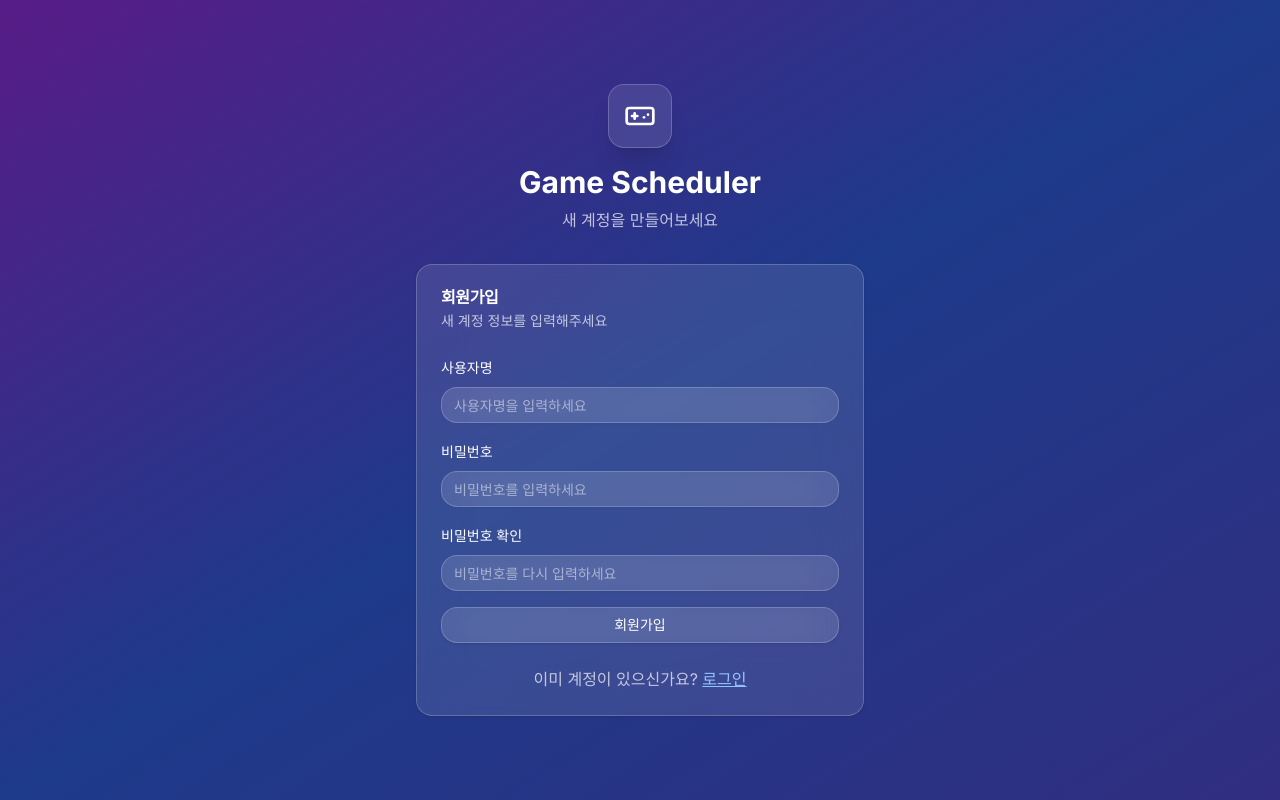
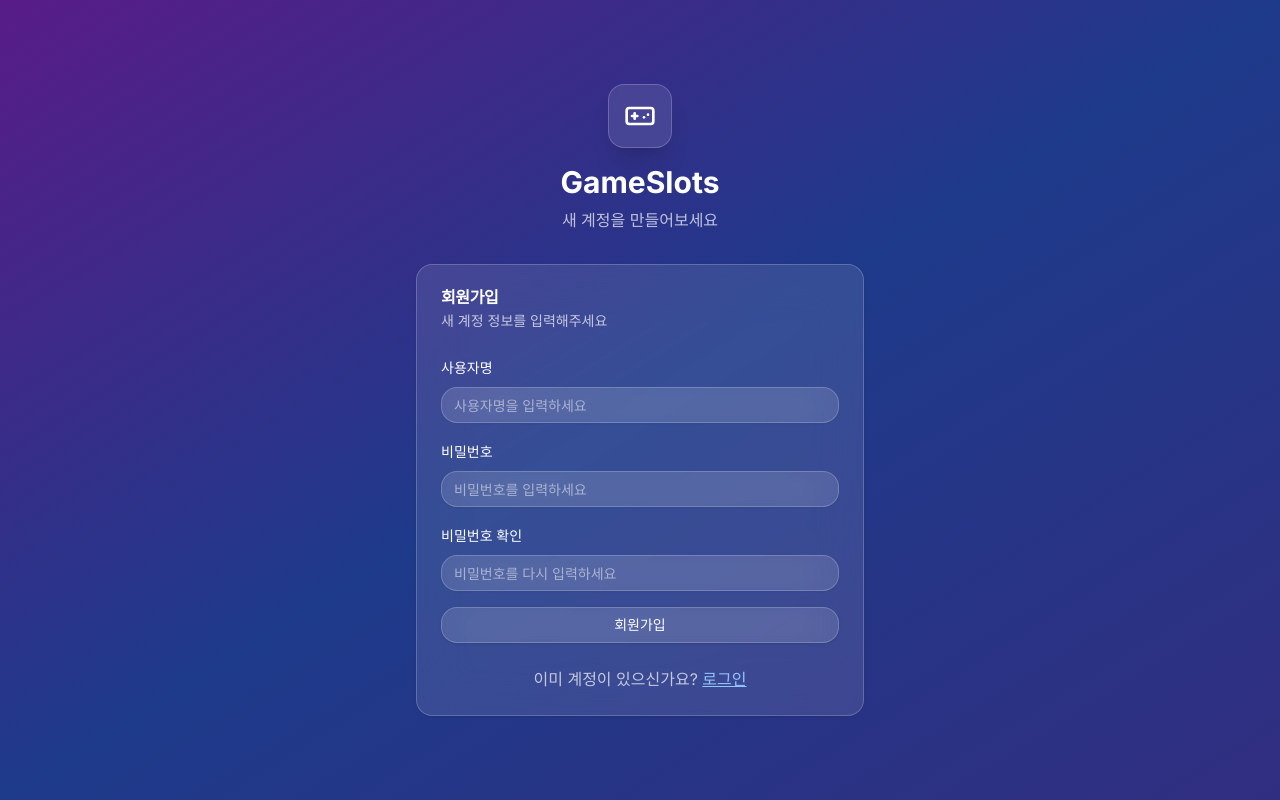
Before and after one commit to audora0212/gamesync-frontend, a Next.js app: page /auth/signup in a window 1280 px wide. Built offline with nearby package versions, Linux system fonts and the light colour scheme; no server answers.

Commit message:
명칭 변경

```diff
--- a/app/auth/login/page.tsx
+++ b/app/auth/login/page.tsx
@@ -52,7 +52,7 @@ export default function LoginPage() {
           <div className="inline-flex items-center justify-center w-16 h-16 glass rounded-2xl mb-4">
             <GamepadIcon className="w-8 h-8 text-white" />
           </div>
-          <h1 className="text-3xl font-bold text-white mb-2">Game Scheduler</h1>
+          <h1 className="text-3xl font-bold text-white mb-2">GameSlots</h1>
           <p className="text-white/70">게임 스케줄링 플랫폼에 로그인하세요</p>
         </div>
 
--- a/app/auth/signup/page.tsx
+++ b/app/auth/signup/page.tsx
@@ -61,7 +61,7 @@ export default function SignupPage() {
           <div className="inline-flex items-center justify-center w-16 h-16 glass rounded-2xl mb-4">
             <GamepadIcon className="w-8 h-8 text-white" />
           </div>
-          <h1 className="text-3xl font-bold text-white mb-2">Game Scheduler</h1>
+          <h1 className="text-3xl font-bold text-white mb-2">GameSlots</h1>
           <p className="text-white/70">새 계정을 만들어보세요</p>
         </div>
 
--- a/app/dashboard/page.tsx
+++ b/app/dashboard/page.tsx
@@ -3,10 +3,16 @@
 import { useState, useEffect } from "react"
 import { useRouter } from "next/navigation"
 import { Button } from "@/components/ui/button"
-import { Card, CardContent, CardDescription, CardHeader, CardTitle } from "@/components/ui/card"
+import {
+  Card,
+  CardContent,
+  CardDescription,
+  CardHeader,
+  CardTitle,
+} from "@/components/ui/card"
 import { Badge } from "@/components/ui/badge"
 import { toast } from "sonner"
-import { serverService } from "@/lib/server-service"
+import { serverService, Server as IServer } from "@/lib/server-service"
 import { authService } from "@/lib/auth-service"
 import { CreateServerModal } from "@/components/create-server-modal"
 import { SearchServerModal } from "@/components/search-server-modal"
@@ -14,19 +20,10 @@ import { Navbar } from "@/components/navbar"
 import { Plus, Users, Clock } from "lucide-react"
 import { useProtectedRoute } from "../hooks/useProtectedRoute"
 
-interface Server {
-  id: number
-  name: string
-  owner: string
-  members: string[]
-  admins: string[]
-  resetTime: string
-}
-
 export default function DashboardPage() {
   useProtectedRoute()
 
-  const [servers, setServers] = useState<Server[]>([])
+  const [servers, setServers] = useState<IServer[]>([])
   const [isLoading, setIsLoading] = useState(true)
   const [showCreateModal, setShowCreateModal] = useState(false)
   const [showSearchModal, setShowSearchModal] = useState(false)
@@ -41,27 +38,21 @@ export default function DashboardPage() {
     try {
       const data = await serverService.getMyServers()
       setServers(data)
-    } catch (error) {
-      toast.error("서버 로드 실패", { description: "내 서버 정보를 불러오는데 실패했습니다." })
+    } catch {
+      toast.error("서버 로드 실패", {
+        description: "내 서버 정보를 불러오는데 실패했습니다.",
+      })
     } finally {
       setIsLoading(false)
     }
   }
 
-  const handleServerCreated = (newServer: Server) => {
-    setServers(prev => [...prev, newServer])
+  const handleServerCreated = (newServer: IServer) => {
+    setServers((prev) => [...prev, newServer])
     setShowCreateModal(false)
-    toast.success("서버 생성 완료", { description: `${newServer.name} 서버가 생성되었습니다.` })
-  }
-
-  const handleJoinServer = async (serverId: number) => {
-    try {
-      await serverService.joinServer(serverId)
-      await loadServers()
-      toast.success("서버 참가 완료", { description: "서버에 성공적으로 참가했습니다." })
-    } catch {
-      toast.error("서버 참가 실패", { description: "서버 참가에 실패했습니다." })
-    }
+    toast.success("서버 생성 완료", {
+      description: `${newServer.name} 서버가 생성되었습니다.`,
+    })
   }
 
   if (isLoading) {
@@ -84,7 +75,9 @@ export default function DashboardPage() {
         <div className="flex items-center justify-between mb-8">
           <div>
             <h1 className="text-3xl font-bold text-white mb-2">대시보드</h1>
-            <p className="text-white/70">내가 참여한 서버를 관리하고 스케줄을 확인하세요</p>
+            <p className="text-white/70">
+              내가 참여한 서버를 관리하고 스케줄을 확인하세요
+            </p>
           </div>
           <div className="flex">
             <Button
@@ -103,7 +96,7 @@ export default function DashboardPage() {
         </div>
 
         <div className="grid grid-cols-1 md:grid-cols-2 gap-6">
-          {servers.map(server => (
+          {servers.map((server) => (
             <Card
               key={server.id}
               className="glass bg-white/10 border-white/20 hover:bg-white/20 transition-all duration-300 lg:p-8"
@@ -112,10 +105,14 @@ export default function DashboardPage() {
                 <div className="flex items-center justify-between">
                   <CardTitle className="text-white">{server.name}</CardTitle>
                   <Badge variant="secondary" className="glass text-white">
-                    {server.owner === authService.getCurrentUser() ? "소유자" : "멤버"}
+                    {server.owner === authService.getCurrentUser()
+                      ? "소유자"
+                      : "멤버"}
                   </Badge>
                 </div>
-                <CardDescription className="text-white/70">서버장: {server.owner}</CardDescription>
+                <CardDescription className="text-white/70">
+                  서버장: {server.owner}
+                </CardDescription>
               </CardHeader>
               <CardContent>
                 <div className="space-y-3">
@@ -124,7 +121,6 @@ export default function DashboardPage() {
                     <span>{server.members.length}명 참여</span>
                   </div>
 
-                  {/* resetTime row: left=time, right=입장 버튼 */}
                   <div className="flex items-center justify-between text-white/80">
                     <div className="flex items-center">
                       <Clock className="mr-2 h-4 w-4" />
@@ -147,8 +143,12 @@ export default function DashboardPage() {
         {servers.length === 0 && (
           <div className="text-center py-12">
             <div className="glass max-w-md mx-auto p-8">
-              <h3 className="text-xl font-semibold text-white mb-2">서버가 없습니다</h3>
-              <p className="text-white/70 mb-4">서버를 찾거나 생성해보세요.</p>
+              <h3 className="text-xl font-semibold text-white mb-2">
+                서버가 없습니다
+              </h3>
+              <p className="text-white/70 mb-4">
+                서버를 찾거나 생성해보세요.
+              </p>
               <Button
                 onClick={() => setShowSearchModal(true)}
                 className="glass-button hover:bg-white/20 h-12 px-6 mr-2"
--- a/app/layout.tsx
+++ b/app/layout.tsx
@@ -8,8 +8,8 @@ import { Toaster } from "sonner"
 const inter = Inter({ subsets: ["latin"] })
 
 export const metadata: Metadata = {
-  title: "Game Scheduler",
-  description: "Modern game scheduling platform with glassmorphism design",
+  title: "GameSlots",
+  description: "GameSlots platform for scheduling games",
 }
 
 export default function RootLayout({
--- a/app/page.tsx
+++ b/app/page.tsx
@@ -1,8 +1,8 @@
 import { redirect } from "next/navigation"
 import { cookies } from "next/headers"
 
-export default function HomePage() {
-  const cookieStore = cookies()
+export default async function HomePage() {
+  const cookieStore = await cookies()
   const token = cookieStore.get("auth-token")
 
   if (token) {
--- a/components/navbar.tsx
+++ b/components/navbar.tsx
@@ -30,7 +30,7 @@ export function Navbar() {
         <div className="flex items-center justify-between h-16">
           <Link href="/dashboard" className="flex items-center space-x-2">
             <GamepadIcon className="h-8 w-8 text-white" />
-            <span className="text-xl font-bold text-white">Game Scheduler</span>
+            <span className="text-xl font-bold text-white">GameSlots</span>
           </Link>
 
           <div className="flex items-center space-x-4">
```
